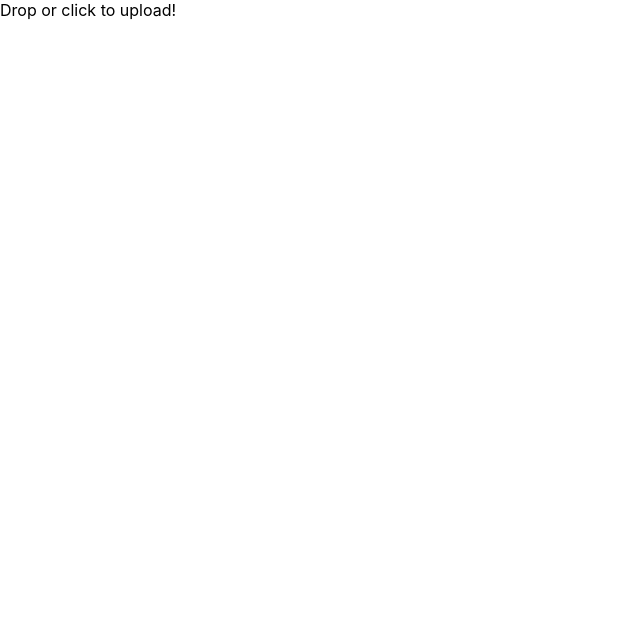
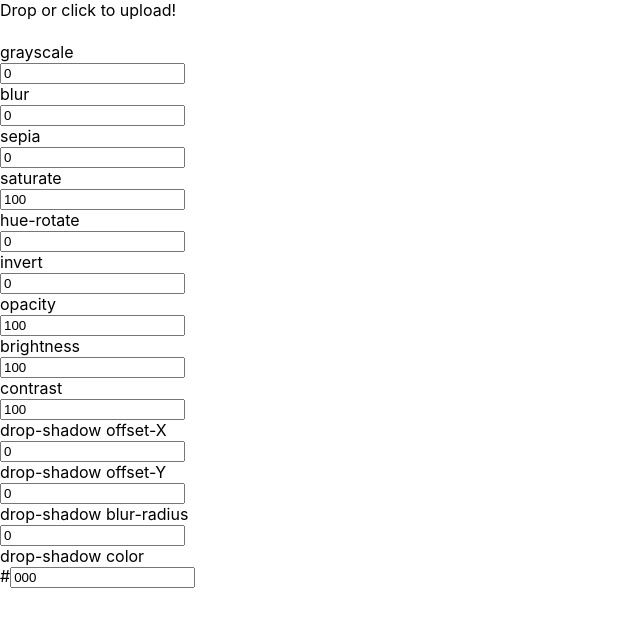
Before and after one commit to Cygra/easy-filter, a React (Create React App) app: page / in a window 1280 px wide. Shown: the top 620 px of the page, without its empty margins (0-640 px from the left). Built offline with nearby package versions, Linux system fonts and the light colour scheme.

Commit message:
add input components

```diff
--- a/src/App.css
+++ b/src/App.css
@@ -5,3 +5,8 @@
 label {
   display: block;
 }
+
+img {
+  max-width: 500px;
+  height: auto;
+}
--- a/src/App.tsx
+++ b/src/App.tsx
@@ -13,16 +13,19 @@ enum FileStatus {
 
 interface State {
   imgUrl: string;
-  grayscale: number;
-  blur: number;
-  sepia: number;
-  saturate: number;
-  hueRotate: number;
-  invert: number;
-  opacity: number;
-  brightness: number;
-  contrast: number;
-  dropShadow: [number, number, number, string];
+  grayscale: string;
+  blur: string;
+  sepia: string;
+  saturate: string;
+  hueRotate: string;
+  invert: string;
+  opacity: string;
+  brightness: string;
+  contrast: string;
+  dropOffX: string;
+  dropOffY: string;
+  dropBlurRad: string;
+  dropColor: string;
   dragStatus: FileStatus;
 }
 
@@ -32,16 +35,19 @@ class App extends Component<Props, State> {
     super(props);
     this.state = {
       imgUrl: '',
-      grayscale: 0,
-      blur: 0,
-      sepia: 0,
-      saturate: 100,
-      hueRotate: 0,
-      invert: 0,
-      opacity: 100,
-      brightness: 100,
-      contrast: 100,
-      dropShadow: [0, 0, 0, '#000'],
+      grayscale: '0',
+      blur: '0',
+      sepia: '0',
+      saturate: '100',
+      hueRotate: '0',
+      invert: '0',
+      opacity: '100',
+      brightness: '100',
+      contrast: '100',
+      dropOffX: '0',
+      dropOffY: '0',
+      dropBlurRad: '0',
+      dropColor: '000',
       dragStatus: FileStatus.NULL,
     };
     this.reader = new FileReader();
@@ -79,6 +85,10 @@ class App extends Component<Props, State> {
     files && this.reader!.readAsDataURL(files[0]);
   }
 
+  updateValue = (val: string, title: string) => {
+    this.setState(state => ({ ...state, [title]: val }))
+  }
+
   get labelText(): string {
     switch (this.state.dragStatus) {
       case FileStatus.DRAG_ENTER:
@@ -103,9 +113,24 @@ class App extends Component<Props, State> {
       brightness,
       contrast,
       hueRotate,
-      dropShadow,
+      dropOffX,
+      dropOffY,
+      dropBlurRad,
+      dropColor,
     } = this.state;
-    const [offX, offY, blurRad, color] = dropShadow;
+
+    const filter = [
+      `grayscale(${Number(grayscale)})`,
+      `blur(${Number(blur)}px)`,
+      `sepia(${Number(sepia)}%)`,
+      `saturate(${Number(saturate)}%)`,
+      `hue-rotate(${Number(hueRotate)}deg)`,
+      `invert(${Number(invert)})`,
+      `opacity(${Number(opacity)}%)`,
+      `brightness(${Number(brightness)}%)`,
+      `contrast(${Number(contrast)}%)`,
+      `drop-shadow(${Number(dropOffX)}px ${Number(dropOffY)}px ${Number(dropBlurRad)}px #${dropColor})`,
+    ].join(' ')
     return (
       <div className="App">
         <label
@@ -123,24 +148,39 @@ class App extends Component<Props, State> {
           onChange={this.onImgChange}
           className="hidden"
         />
+        <div>
+          <div>grayscale</div>
+          <input type='number' onChange={e => this.setState({ grayscale: e.target.value })} value={grayscale} />
+          <div>blur</div>
+          <input type='number' onChange={e => this.setState({ blur: e.target.value })} value={blur} />
+          <div>sepia</div>
+          <input type='number' onChange={e => this.setState({ sepia: e.target.value })} value={sepia} />
+          <div>saturate</div>
+          <input type='number' onChange={e => this.setState({ saturate: e.target.value })} value={saturate} />
+          <div>hue-rotate</div>
+          <input type='number' onChange={e => this.setState({ hueRotate: e.target.value })} value={hueRotate} />
+          <div>invert</div>
+          <input type='number' onChange={e => this.setState({ invert: e.target.value })} value={invert} />
+          <div>opacity</div>
+          <input type='number' onChange={e => this.setState({ opacity: e.target.value })} value={opacity} />
+          <div>brightness</div>
+          <input type='number' onChange={e => this.setState({ brightness: e.target.value })} value={brightness} />
+          <div>contrast</div>
+          <input type='number' onChange={e => this.setState({ contrast: e.target.value })} value={contrast} />
+          <div>drop-shadow offset-X</div>
+          <input type='number' onChange={e => this.setState({ dropOffX: e.target.value })} value={dropOffX} />
+          <div>drop-shadow offset-Y</div>
+          <input type='number' onChange={e => this.setState({ dropOffY: e.target.value })} value={dropOffY} />
+          <div>drop-shadow blur-radius</div>
+          <input type='number' onChange={e => this.setState({ dropBlurRad: e.target.value })} value={dropBlurRad} />
+          <div>drop-shadow color</div>
+          #<input onChange={e => this.setState({ dropColor: e.target.value })} value={dropColor} />
+        </div>
         {imgUrl && (
-          <img
-            src={imgUrl}
-            style={{
-              filter: [
-                `grayscale(${grayscale})`,
-                `blur(${blur}px)`,
-                `sepia(${sepia}%)`,
-                `saturate(${saturate}%)`,
-                `hue-rotate(${hueRotate}deg)`,
-                `invert(${invert})`,
-                `opacity(${opacity}%)`,
-                `brightness(${brightness}%)`,
-                `contrast(${contrast}%)`,
-                `drop-shadow(${offX}px ${offY}px ${blurRad}px ${color})`,
-              ].join(' ')
-            }}
-          />
+          <>
+            <img src={imgUrl} style={{ filter }} /><br />
+            filter: {filter}
+          </>
         )}
       </div>
     );
```
